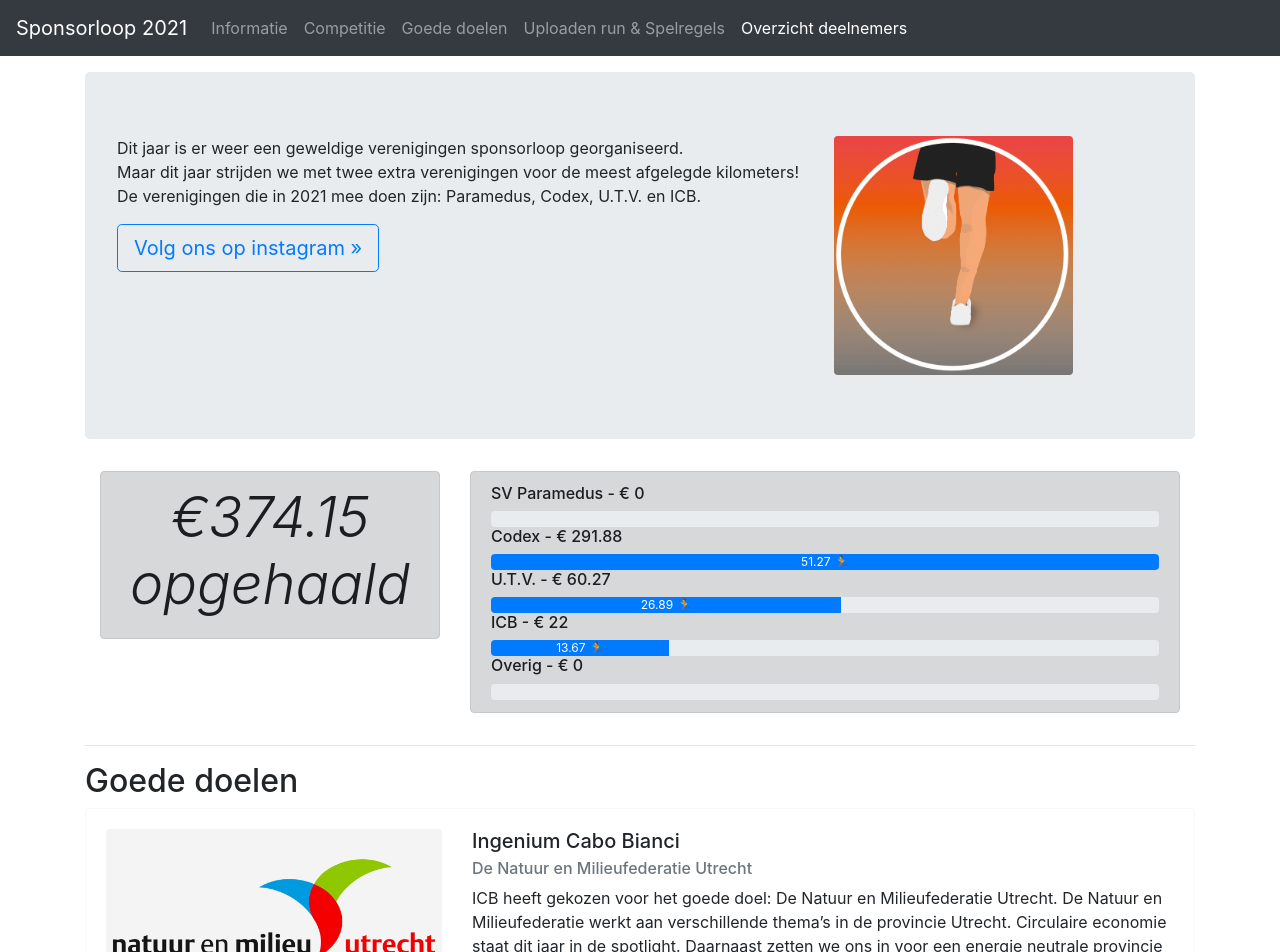
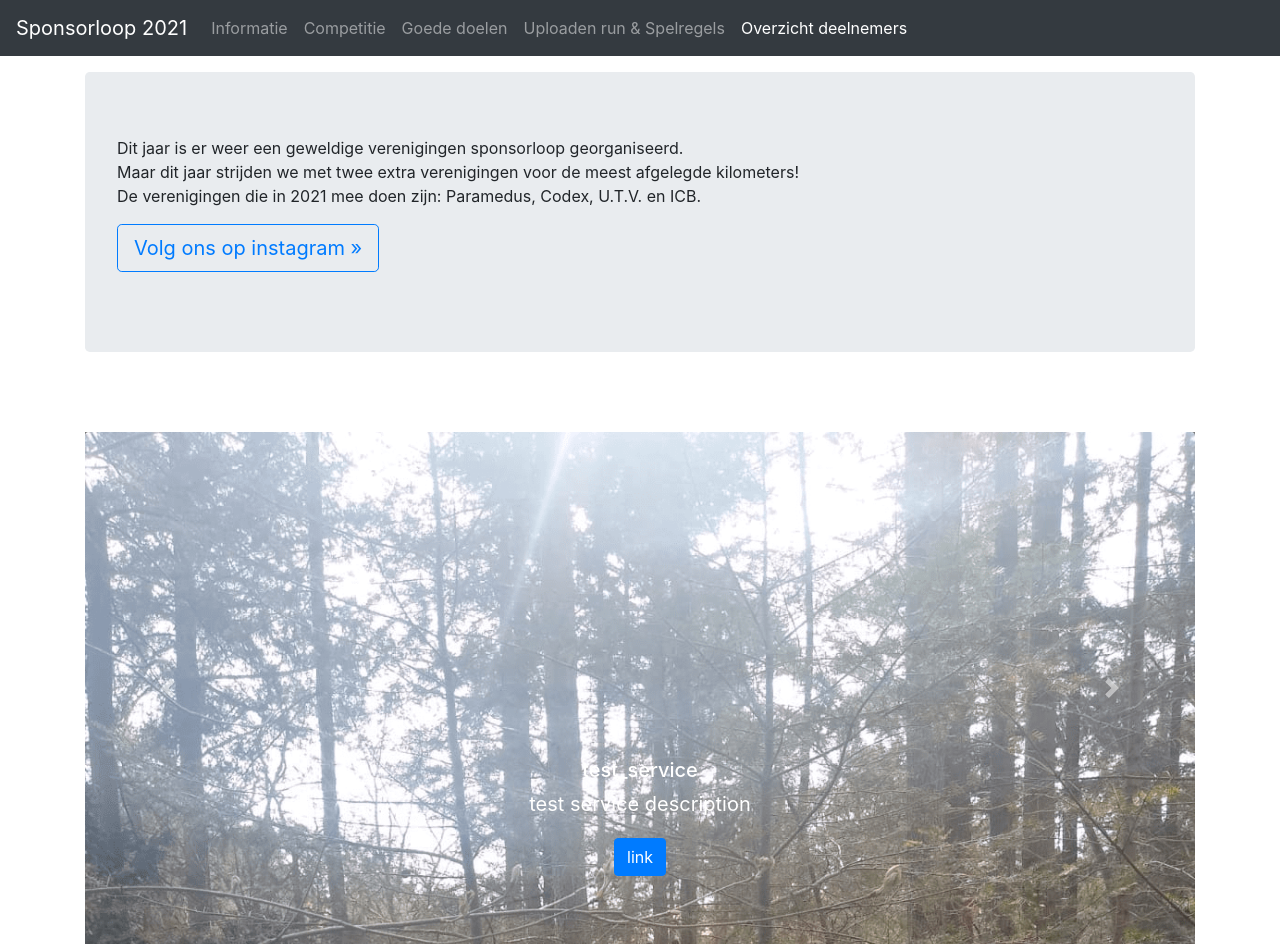
Before and after one commit to kenklein/Sponsorloop2021, an Angular app: page / in a window 1280 px wide. Shown: the top 952 px of the page. Built offline with nearby package versions, Linux system fonts and the light colour scheme.

Commit message:
Setup carousel service

```diff
--- a/src/_models/carousel-item.ts
+++ /dev/null
@@ -1,5 +0,0 @@
-export interface CarouselItem {
-  title: string;
-  description: string;
-  url: string;
-}
--- /dev/null
+++ b/src/_models/carousel.ts
@@ -0,0 +1,7 @@
+export interface Carousel {
+  title: string;
+  description: string;
+  buttontitle: string;
+  buttonurl: string;
+  imageScr: string;
+}
--- a/src/_models/facebook.ts
+++ /dev/null
@@ -1,3 +0,0 @@
-export interface Facebook {
-  content: string;
-}
--- /dev/null
+++ b/src/_services/carousel-data-service.ts
@@ -0,0 +1,18 @@
+import {Carousel} from "../_models/carousel";
+
+export const CAROUSEL_DATA: Carousel[] = [
+  {
+    title: 'test_service',
+    description: 'test service description',
+    buttontitle: 'link',
+    buttonurl: 'https://www.google.nl/',
+    imageScr: 'assets/action_run/action_jesse_van_kammen.png',
+  },
+  {
+    title: 'test_service_2',
+    description: 'test service description',
+    buttontitle: null,
+    buttonurl: null,
+    imageScr: 'assets/runs/run_didier_wouters.png',
+  },
+];
--- a/src/app/main/main.component.html
+++ b/src/app/main/main.component.html
@@ -9,10 +9,44 @@
       <p><a class="btn btn-outline-primary btn-lg" href="https://www.instagram.com/verenigingensponsorloop/" role="button" target="_blank">Volg ons op instagram »</a></p>
     </div>
     <div class="col-md-3">
-      <img src="../../assets/Informatie/nieuw_logo_sponsorloop_2021.png" class="rounded w-100"/>
+      <img src="" class="rounded w-100"/>
     </div>
   </div>
 </div>
+
+<div class="row">
+  <div class="col-md">
+    <div id="carouselExampleIndicators" class="carousel slide" data-ride="carousel">
+      <div class="carousel-inner">
+        <div class="carousel-item active">
+          <img class="rounded w-100" src="">
+          <div class="carousel-caption d-none d-md-block">
+            <h5>Inner</h5>
+            <p>TEST</p>
+          </div>
+        </div>
+          <div class="carousel-item" *ngFor="let carousel of carouselData">
+            <img *ngIf="carousel.imageScr != null" src="{{carousel.imageScr}}" class="rounded w-100">
+            <div class="carousel-caption d-none d-md-block">
+              <h5>{{carousel.title}}</h5>
+              <p>{{carousel.description}}</p>
+              <a *ngIf="carousel.buttonurl != null" href="{{carousel.buttonurl}}" class="card-link btn btn-primary btn-md">{{carousel.buttontitle}}</a>
+            </div>
+          </div>
+      </div>
+
+      <a class="carousel-control-prev" href="#carouselExampleIndicators" role="button" data-slide="prev">
+        <span class="carousel-control-prev-icon" aria-hidden="true"></span>
+        <span class="sr-only">Previous</span>
+      </a>
+      <a class="carousel-control-next" href="#carouselExampleIndicators" role="button" data-slide="next">
+        <span class="carousel-control-next-icon" aria-hidden="true"></span>
+        <span class="sr-only">Next</span>
+      </a>
+    </div>
+  </div>
+</div>
+<hr class="divider">
 
 
 <div id="competition" class="container">
--- a/src/app/main/main.component.ts
+++ b/src/app/main/main.component.ts
@@ -1,6 +1,7 @@
 import {Component} from '@angular/core';
 import {STUDENT_DATA} from '../../_services/student-data-service';
 import {COMPETITION_DATA} from '../../_services/competition-data-service';
+import {CAROUSEL_DATA} from "../../_services/carousel-data-service";
 
 @Component({
   selector: 'app-main',
@@ -10,6 +11,7 @@ import {COMPETITION_DATA} from '../../_services/competition-data-service';
 export class MainComponent {
   studentData = STUDENT_DATA;
   competitionData = COMPETITION_DATA;
+  carouselData = CAROUSEL_DATA;
 
   constructor() { }
   getTotal() {
```
